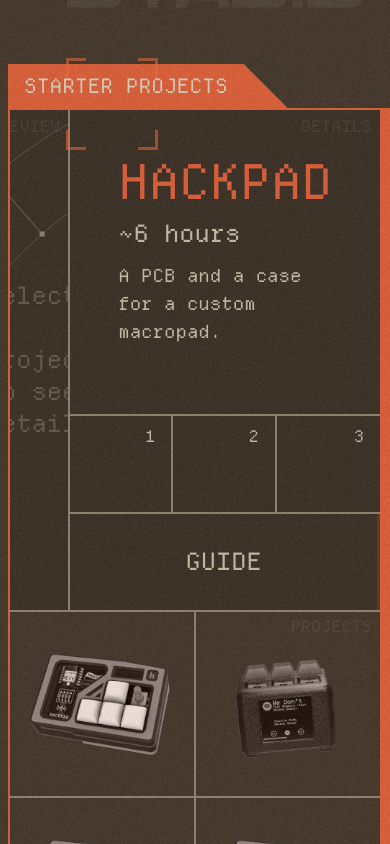
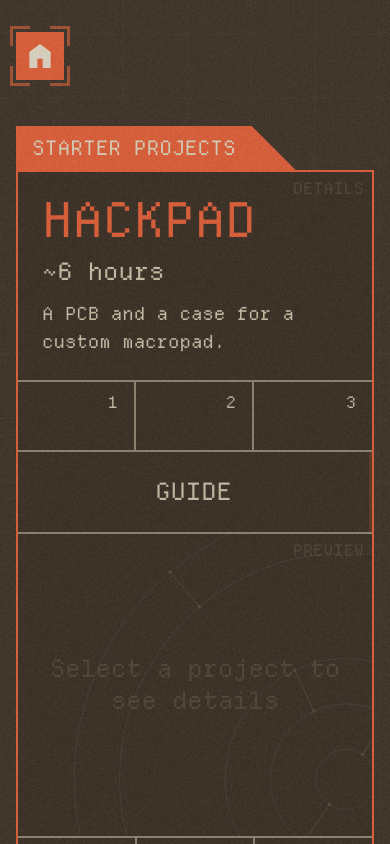
Before and after one commit to hackclub/stasis, a Next.js app: page /starter-projects in a window 390 px wide. Shown: the top 844 px of the page. Built offline with nearby package versions, Linux system fonts and the light colour scheme; a web font is replaced by a local one.

Commit message:
make the starter menu responsive (unpolished*)

```diff
--- a/app/components/starter-projects/ProjectPreview.tsx
+++ b/app/components/starter-projects/ProjectPreview.tsx
@@ -35,7 +35,7 @@ export function ProjectPreview({ project, onClick, selected = false }: Readonly<
         }
       `}</style>
       <button
-        className="aspect-square bg-brown-800 relative select-none w-full cursor-pointer overflow-hidden"
+        className="aspect-square bg-brown-900 relative select-none w-full cursor-pointer overflow-hidden"
         data-project-card="true"
         onClick={onClick}
       >
--- a/app/globals.css
+++ b/app/globals.css
@@ -12,7 +12,7 @@
 	--color-cream-600: #706858;
 
 	/* Brown - DARK NEUTRAL */
-	--color-brown-800: #44382C;
+	--color-brown-800: #403529;
 	/* --color-brown-900: #332F29; */
 	--color-brown-900: #3B3026;
 
--- a/app/starter-projects/page.tsx
+++ b/app/starter-projects/page.tsx
@@ -19,67 +19,69 @@ const projects = [
   },
   {
     id: 'spotify-thing',
-    name: 'LED Cube',
+    name: 'Spotify Display',
     hours: 8,
     short_description: 'A 3D LED display controlled by Arduino.',
     badges: []
   },
   {
     id: 'hackpad',
-    name: 'Synth Kit',
+    name: 'Eink Camera',
     hours: 10,
     short_description: 'Build a DIY analog synthesizer from scratch.',
     badges: []
   },
   {
     id: 'hackpad',
-    name: 'Smart Mirror',
+    name: 'Blinky',
     hours: 12,
     short_description: 'A Raspberry Pi powered two-way mirror.',
     badges: []
   },
   {
     id: 'hackpad',
-    name: 'Bot Arm',
+    name: 'Devboard',
     hours: 15,
     short_description: 'A 3D printed robotic arm with servo control.',
     badges: []
   },
   {
     id: 'hackpad',
-    name: 'Mini Drone',
+    name: 'Split Keyboard',
     hours: 20,
     short_description: 'A custom quadcopter with FPV camera.',
     badges: []
   },
   {
     id: 'hackpad',
-    name: 'GamePad',
+    name: 'Bluetooth Display',
     hours: 7,
     short_description: 'A wireless controller for retro gaming.',
     badges: []
   },
-  {
-    id: 'hackpad',
-    name: 'VU Meter',
-    hours: 5,
-    short_description: 'An audio visualizer with RGB LEDs.',
-    badges: []
-  },
-  {
-    id: 'hackpad',
-    name: 'Weather Station',
-    hours: 9,
-    short_description: 'Track temperature, humidity, and pressure.',
-    badges: []
-  },
-  {
-    id: 'hackpad',
-    name: 'Badge PCB',
-    hours: 4,
-    short_description: 'A wearable LED badge with animations.',
-    badges: []
-  }
+  // For future projects:
+
+  // {
+  //   id: 'hackpad',
+  //   name: 'VU Meter',
+  //   hours: 5,
+  //   short_description: 'An audio visualizer with RGB LEDs.',
+  //   badges: []
+  // },
+  // {
+  //   id: 'hackpad',
+  //   name: 'Weather Station',
+  //   hours: 9,
+  //   short_description: 'Track temperature, humidity, and pressure.',
+  //   badges: []
+  // },
+  // {
+  //   id: 'hackpad',
+  //   name: 'Badge PCB',
+  //   hours: 4,
+  //   short_description: 'A wearable LED badge with animations.',
+  //   badges: []
+  // }
 ];
 
 export default function StarterProjectsPage() {
@@ -152,8 +154,15 @@ export default function StarterProjectsPage() {
 
   const updatePlaceholders = useCallback(() => {
     if (!gridEl) return;
+
     const gridWidth = gridEl.offsetWidth;
-    const cols = Math.floor(gridWidth / 176);
+    const gap = 2;
+
+    // TODO: fix placeholder
+    const itemWidth = gridWidth < 768 ? 100 : 176;
+    const itemWithGap = itemWidth + gap;
+
+    const cols = Math.max(1, Math.floor((gridWidth + gap) / itemWithGap));
     const itemsInLastRow = actualProjects % cols;
 
     if (itemsInLastRow === 0 || cols === 0) {
@@ -293,9 +302,9 @@ export default function StarterProjectsPage() {
       }
     });
 
-    return () => {
-      gsap.killTweensOf('*');
-    };
+    // return () => {
+    //   gsap.killTweensOf('*');
+    // };
   }, []);
 
   useEffect(() => {
@@ -349,7 +358,7 @@ export default function StarterProjectsPage() {
         }
       `}</style>
 
-      <div className="bg-[linear-gradient(var(--color-brown-900)/0.6,var(--color-brown-900)/0.6),url(/noise-smooth-dark.png)] min-h-screen relative overflow-hidden z-0 px-2">
+      <div className="bg-[linear-gradient(var(--color-brown-900)/0.6,var(--color-brown-900)/0.6),url(/noise-smooth-dark.png)] min-h-screen relative overflow-hidden z-0 p-4 sm:px-6">
         <div
           className="absolute inset-0 opacity-40 -z-1000 pointer-none"
           style={{
@@ -359,33 +368,36 @@ export default function StarterProjectsPage() {
             imageRendering: 'pixelated'
           }}
         />
-
-        <div className="absolute mb-20 ml-16 mt-16">
+        {/* back to home */}
+        <div className="pt-4 2xl:absolute  2xl:ml-16 2xl:mt-16">
           <Link href="/dashboard">
             <MagneticCorners activationDistance={35} deactivationDistance={45}>
-              <button className="block bg-orange-600 p-6 font-mono relative cursor-pointer hover:bg-orange-400">
+              <button className="block bg-orange-600 p-2 md:p-4 2xl:p-6 font-mono relative cursor-pointer hover:bg-orange-400">
                 <img src="/home-light.svg" alt="Home" className="w-8 h-8" />
               </button>
             </MagneticCorners>
           </Link>
         </div>
+        {/* apologies for the code below, temporarily removed as it was too annoying to make reponsive, will fix, sometime... */}
 
-        <img src="/stasis-logo-white-center.svg" alt="" className="absolute -z-1 w-full mx-auto scale-100 translate-x-3 -translate-y-[calc(100%-2vw)] md:-translate-y-[calc(100%-18vw)] opacity-8" />
+        {/* <img src="/stasis-logo-white-center.svg" alt="" className="absolute -z-1 w-full mx-auto scale-120 md:scale-120 xl:scale-100 -translate-x-3 lg:-translate-x-6 -translate-y-[calc(100%-2vw)] md:-translate-y-[calc(100%-6vw)] lg:-translate-y-[calc(100%-8vw)] xl:-translate-y-[calc(100%-16vw)]  opacity-8" /> */}
 
-        <div className="flex flex-col max-w-6xl mx-auto font-mono mb-8 mt-16">
+        <div className="flex flex-col max-w-6xl mx-auto font-mono mb-8 mt-10 lg:mt-16 2xl:mt-24">
           <div className="bg-orange-600 text-cream-200 text-xl w-max px-4 py-2 relative after:bg-orange-600 after:absolute after:left-full after:top-0 after:h-full after:aspect-square after:[clip-path:polygon(0_0,0_100%,100%_100%)]">
             STARTER PROJECTS
           </div>
-          <div className="bg-brown-900 w-full h-max border-2 border-orange-600 flex flex-col relative after:absolute after:left-full after:w-8 after:h-[calc(100%+4px-32px)] after:-top-0.5 after:bg-orange-600 before:absolute before:bg-orange-600 before:-bottom-0.5 before:left-full before:w-8 before:h-8 before:[clip-path:polygon(0_0,0_100%,100%_0)]">
-            {/* top stuff */}
-            <div className="flex flex-row min-h-[300px]">
+          {/* TODO: make the before/after decor fully in frame on md, currently only on xl< */}
+          <div className="bg-brown-900 w-full h-max border-2 border-orange-600 flex flex-col relative after:hidden xl:after:block after:absolute after:left-full after:w-8 after:h-[calc(100%+4px-32px)] after:-top-0.5 after:bg-orange-600 before:opacity-0 xl:before:opacity-100 before:absolute before:bg-orange-600 before:-bottom-0.5 before:left-full before:w-8 before:h-8 before:[clip-path:polygon(0_0,0_100%,100%_0)]">
+            {/* preview and details */}
+            <div className="flex flex-col-reverse sm:flex-row min-h-[300px]">
               {/* preview */}
-              <div ref={previewContainerRef} className="border-cream-500 border-r-2 flex-3/5 relative overflow-clip">
-                <p className="text-cream-500/20 absolute top-1 right-2 z-10">PREVIEW</p>
-                <svg ref={svgContainerRef} className="w-full h-full absolute inset-0 z-0" viewBox="0 0 1400 800" preserveAspectRatio="xMidYMid slice">
+              {/* <div className="bg-blue-500 w-full min-h-60 "></div> */}
+              <div ref={previewContainerRef} className="w-full min-h-60 border-cream-500 border-r-0 sm:border-r-2 border-t-2 sm:border-t-0 md:flex-3/5 relative overflow-clip" style={{ minHeight: maxHeight  }}>
+                <p className="text-cream-600/40 absolute top-1 right-2 z-10">PREVIEW</p>
+                <svg ref={svgContainerRef} className="w-full h-full absolute inset-0 z-0 opacity-30" viewBox="0 0 1400 800" preserveAspectRatio="xMidYMid slice">
                   {/* Concentric circles */}
                   {circles.map((diameter) => (
-                    <circle key={diameter} cx="1100" cy="650" r={diameter / 2} fill="none" stroke="var(--color-cream-600)" strokeOpacity={0.4} strokeWidth="2" />
+                    <circle key={diameter} cx="1100" cy="650" r={diameter / 2} fill="none" stroke="var(--color-cream-600)" strokeWidth="2" />
                   ))}
 
                   {/* Rotating lines with squares */}
@@ -394,28 +406,28 @@ export default function StarterProjectsPage() {
                       {/* First line */}
                       <g data-line-group={`${i}-1`}>
                         {/* Line connecting circles */}
-                        <line x1="1100" y1={650 - line.from} x2="1100" y2={650 - line.to} stroke="var(--color-cream-500)" strokeOpacity={0.4} strokeWidth="2" />
+                        <line x1="1100" y1={650 - line.from} x2="1100" y2={650 - line.to} stroke="var(--color-cream-500)" strokeWidth="2" />
 
                         {/* Squares at intersection points (counter-rotated) */}
                         <g data-square={`${i}-1a`}>
-                          <rect x={1100 - 4} y={650 - line.from - 4} width="8" height="8" fill="var(--color-cream-500)" strokeOpacity={0.4} />
+                          <rect x={1100 - 4} y={650 - line.from - 4} width="8" height="8" fill="var(--color-cream-500)" />
                         </g>
                         <g data-square={`${i}-1b`}>
-                          <rect x={1100 - 4} y={650 - line.to - 4} width="8" height="8" fill="var(--color-cream-500)" strokeOpacity={0.4} />
+                          <rect x={1100 - 4} y={650 - line.to - 4} width="8" height="8" fill="var(--color-cream-500)" />
                         </g>
                       </g>
 
                       {/* Second line (opposite side) */}
                       <g data-line-group={`${i}-2`}>
                         {/* Line connecting circles */}
-                        <line x1="1100" y1={650 + line.from} x2="1100" y2={650 + line.to} stroke="var(--color-cream-500)" strokeOpacity={0.4} strokeWidth="2" />
+                        <line x1="1100" y1={650 + line.from} x2="1100" y2={650 + line.to} stroke="var(--color-cream-500)" strokeWidth="2" />
 
                         {/* Squares at intersection points (counter-rotated) */}
                         <g data-square={`${i}-2a`}>
-                          <rect x={1100 - 4} y={650 + line.from - 4} width="8" height="8" fill="var(--color-cream-500)" fillOpacity={0.4} />
+                          <rect x={1100 - 4} y={650 + line.from - 4} width="8" height="8" fill="var(--color-cream-500)" />
                         </g>
                         <g data-square={`${i}-2b`}>
-                          <rect x={1100 - 4} y={650 + line.to - 4} width="8" height="8" fill="var(--color-cream-500)" fillOpacity={0.4} />
+                          <rect x={1100 - 4} y={650 + line.to - 4} width="8" height="8" fill="var(--color-cream-500)" />
                         </g>
                       </g>
                     </g>
@@ -428,7 +440,7 @@ export default function StarterProjectsPage() {
                     style={{ opacity: initialMessageOpacity }}
                   >
                     <p
-                      className="text-cream-500/50 text-2xl font-mono"
+                      className="text-cream-600/40 text-2xl font-mono text-center px-4"
                       style={{ transform: `scale(${initialMessageScale})` }}
                     >
                       Select a project to see details
@@ -447,66 +459,56 @@ export default function StarterProjectsPage() {
                 />
               </div>
               {/* details */}
-              <div className="flex-2/5 flex flex-col relative">
-                <p className="text-cream-500/20 absolute top-1 right-2">DETAILS</p>
+              <div className="md:flex-2/5 flex flex-col relative ">
+                <p className="text-cream-600/40 absolute top-1 right-2">DETAILS</p>
 
                 {/* Hidden measurement divs for all projects */}
                 {projects.map((project, i) => (
                   <div
                     key={i}
                     ref={el => { measureRefs.current[i] = el; }}
-                    className="flex flex-col space-y-3 px-4 py-12 absolute opacity-0 pointer-events-none"
+                    className="flex flex-col space-y-3 px-4 py-12 absolute opacity-0 pointer-events-none  mx-8"
                   >
-                    <h2 className="text-orange-600 text-5xl mx-8">{project.name.toUpperCase()}</h2>
-                    <p className="text-cream-50 text-2xl mx-8">{project.hours} hours</p>
-                    <p className="text-cream-50 text-lg mx-8">{project.short_description}</p>
+                    <h2 className="text-orange-600 text-5xl">{project.name.toUpperCase()}</h2>
+                    <p className="text-cream-50 text-2xl">{project.hours} hours</p>
+                    <p className="text-cream-50 text-lg">{project.short_description}</p>
                   </div>
                 ))}
 
                 {/* Visible project details */}
                 <div
-                  className="flex flex-col space-y-3 px-4 py-12"
-                  style={{ minHeight: maxHeight  }}
-                >
-                  <h2 className="text-orange-600 text-5xl mx-8">{projects[selectedProjectIndex ?? 0].name.toUpperCase()}</h2>
-                  <p className="text-cream-300 text-2xl mx-8">~{projects[selectedProjectIndex ?? 0].hours} hours</p>
-                  <p className="text-cream-300 text-lg mx-8">{projects[selectedProjectIndex ?? 0].short_description}</p>
+                  className="space-y-3 px-6 md:px-8 lg:mx-6 py-6 sm:py-10">
+                  <h2 className="text-orange-600 text-5xl">{projects[selectedProjectIndex ?? 0].name.toUpperCase()}</h2>
+                  <p className="text-cream-300 text-2xl">~{projects[selectedProjectIndex ?? 0].hours} hours</p>
+                  <p className="text-cream-300 text-lg">{projects[selectedProjectIndex ?? 0].short_description}</p>
                 </div>
-
-                <div className="flex flex-row border-cream-500 border-y-2 relative z-10">
-                  <div className="flex-1/3 min-h-24 border-cream-500 border-r-2 relative">
+                <div className="w-full">
+                  <div className="flex flex-row border-cream-500 border-y-2 relative z-10 min-h-18">
+                    <div className="flex-1/3 sm:min-h-24 border-cream-500 border-r-2 relative">
                       <p className="text-cream-300 absolute top-2 right-4">1</p>
                     </div>
-                  <div className="flex-1/3 min-h-24 border-cream-500 border-r-2 relative">
+                    <div className="flex-1/3 sm:min-h-24 border-cream-500 border-r-2 relative">
                       <p className="text-cream-300 absolute top-2 right-4">2</p>
                     </div>
-                  <div className="flex-1/3 min-h-24 border-cream-500 relative">
+                    <div className="flex-1/3 sm:min-h-24 border-cream-500 relative">
                       <p className="text-cream-300 absolute top-2 right-4">3</p>
                     </div>
                   </div>
-                {/* TODO: fix gradient on hover */}
-                <button className="text-cream-300 text-2xl w-full py-8 cursor-pointer relative overflow-hidden group z-1 hover:brightness-110 transition-[filter]duration-50 border-orange-600/20 border-r-3">
-                  <div className="-z-1 absolute w-full h-full inset-0 bg-size-[3rem_3rem] animate-slide" style={{ backgroundImage: 'linear-gradient(135deg, var(--color-orange-600 / 25%) 0%, var(--color-orange-600 / 25%) 12.5%, transparent 12.5%, transparent 37.5%, var(--color-orange-600 / 25%) 37.5%, var(--color-orange-600 / 25%) 62.5%, transparent 62.5%, transparent 87.5%, var(--color-orange-600 / 25%) 87.5%, var(--color-orange-600 / 25%) 100%)' }} />
-                  <div className="z-1 absolute w-full h-full inset-0 bg-linear-to-b from-cream-100/10 to-cream-100/0 opacity-0 group-hover:opacity-100 transition-opacity" />
-                  <span className="block overflow-hidden absolute w-full">
-                    <span className="block group-hover:translate-y-full transition-all ease-out group-hover:opacity-70">
+                  {/* TODO: add back hover effect using GSAP instead */}
+                  <button className="w-full h-fit text-cream-300 text-2xl hover:bg-orange-600 hover:text-cream-100 py-6 cursor-pointer relative overflow-hidden group z-1 hover:brightness-110 transition-[filter]duration-50 border-orange-600/20 border-r-3">
+                      <span className=" w-full h-full block ">
                         GUIDE
                       </span>
-                  </span>
-                  <span className="block overflow-hidden">
-                    <span className="block group-[:not(:hover)]:-translate-y-full transition-all ease-out group-[:not(:hover)]:opacity-70">
-                      GUIDE
-                    </span>
-                  </span>
                   </button>
+                  </div>
               </div>
             </div>
             {/* grid of projects */}
             <div
               ref={setGridEl}
-              className="grid grid-cols-[repeat(auto-fit,minmax(11rem,1fr))] gap-0.5 bg-cream-500 relative overflow-hidden cursor-pointer pt-0.5"
+              className="grid grid-cols-[repeat(auto-fit,minmax(7rem,1fr))]  md:grid-cols-[repeat(auto-fit,minmax(11rem,1fr))] gap-0.5 bg-cream-500 relative overflow-hidden cursor-pointer pt-0.5"
             >
-              <p className="text-cream-500/20 absolute top-1 right-2 z-2">PROJECTS</p>
+              <p className="text-cream-600/40 absolute top-1 right-2 z-2">PROJECTS</p>
               <ProjectGridHoverCorners gridEl={gridEl} selectedIndex={selectedProjectIndex} />
               {projects.map((project, i) => (
                 <ProjectPreview
```
Lines whose indentation alone changed are shown as unchanged.
